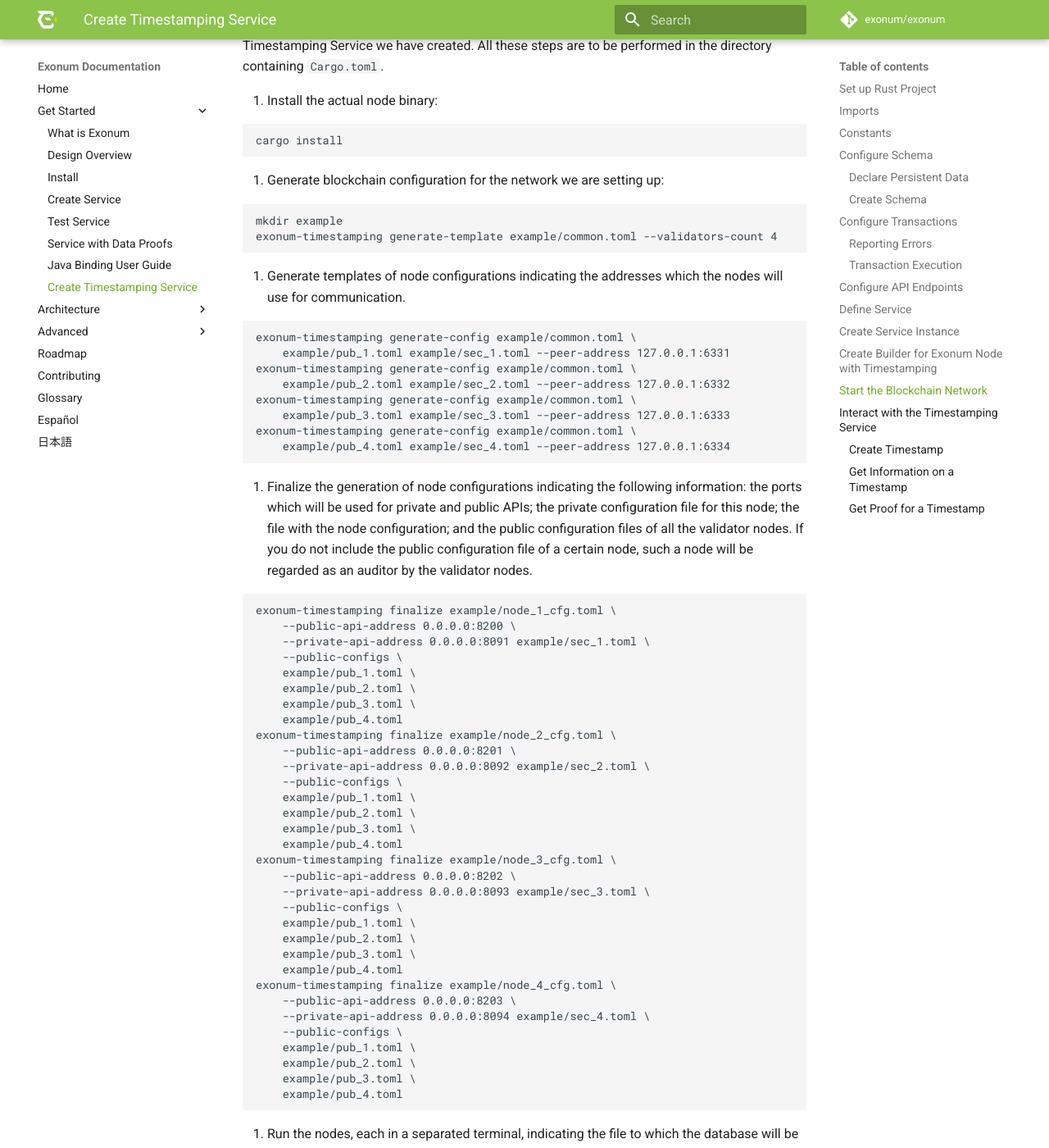
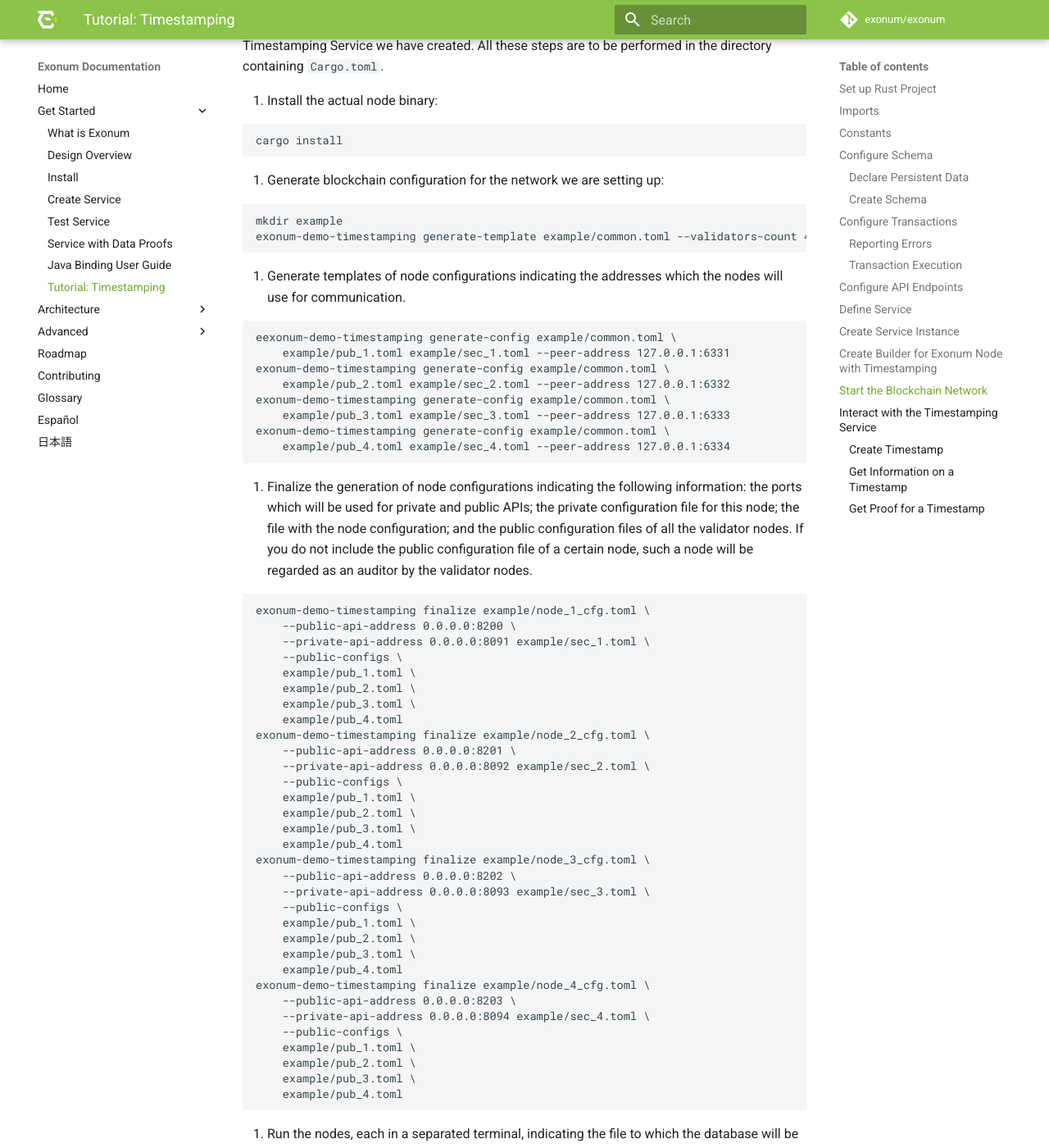
Before and after one commit to exonum/exonum-doc, an MkDocs documentation site: the page built from src/get-started/timestamping-tutorial.md, in a window 1280 px wide and 1400 px high, scrolled down 13448 px. Shown: the whole window at 82% size. Built offline with MkDocs 1.6.1 and Material for MkDocs 9.7.7, drawn with Linux system fonts in a browser that asks for light colours; comment, search, counter and statistics services are not loaded; old or Windows-style settings are respelled for this version of MkDocs; some of the changed text lies outside the part shown.

Commit message:
Update links and title

````diff
--- a/mkdocs.yml
+++ b/mkdocs.yml
@@ -58,7 +58,7 @@
     - 'Service with Data Proofs': 'get-started/data-proofs.md'
     - 'Java Binding User Guide': 'get-started/java-binding.md'
     # A tutorial on creating a Timestamping Service based on a demo service.
-    - 'Create Timestamping Service': 'get-started/timestamping-tutorial.md'
+    - 'Tutorial: Timestamping': 'get-started/timestamping-tutorial.md'
   - 'Architecture':
     # Includes guidelines for services
     - 'Services': 'architecture/services.md'
--- a/src/get-started/timestamping-tutorial.md
+++ b/src/get-started/timestamping-tutorial.md
@@ -1,4 +1,4 @@
-# Create Timestamping Service
+# Tutorial: How to Create a Timestamping Service
 
 In this tutorial we will create a Timestamping Service for an Exonum
 powered blockchain and start up a four-node network that will process requests
@@ -29,14 +29,14 @@
 the necessary dependencies to it.
 
 ```bash
-cargo new timestamping
+cargo new demo-timestamping
 ```
 
 Add necessary dependencies to `Cargo.toml` in the project directory:
 
 ```toml
 [package]
-name = "exonum-timestamping"
+name = "exonum-demo-timestamping"
 version = "0.0.0"
 publish = false
 authors = ["Your name <your@email.com>"]
@@ -139,8 +139,8 @@
 [read requests](../architecture/services.md#read-requests), and `Fork`s
 are used in transaction processing.
 
-We have separated the code that configures the schema for our timestamping
-service into a separate file - [src/schema.rs][src/schema.rs]. Here we describe
+We have separated the code that configures the schema for our Timestamping
+Service into a separate file - [src/schema.rs][src/schema.rs]. Here we describe
 the main elements with which our service will operate.
 
 ### Declare Persistent Data
@@ -735,20 +735,20 @@
 
    ```none
    mkdir example
-   exonum-timestamping generate-template example/common.toml --validators-count 4
+   exonum-demo-timestamping generate-template example/common.toml --validators-count 4
    ```
 
 3. Generate templates of node configurations indicating the addresses which the
    nodes will use for communication.
 
    ```none
-   exonum-timestamping generate-config example/common.toml \
+   eexonum-demo-timestamping generate-config example/common.toml \
        example/pub_1.toml example/sec_1.toml --peer-address 127.0.0.1:6331
-   exonum-timestamping generate-config example/common.toml \
+   exonum-demo-timestamping generate-config example/common.toml \
        example/pub_2.toml example/sec_2.toml --peer-address 127.0.0.1:6332
-   exonum-timestamping generate-config example/common.toml \
+   exonum-demo-timestamping generate-config example/common.toml \
        example/pub_3.toml example/sec_3.toml --peer-address 127.0.0.1:6333
-   exonum-timestamping generate-config example/common.toml \
+   exonum-demo-timestamping generate-config example/common.toml \
        example/pub_4.toml example/sec_4.toml --peer-address 127.0.0.1:6334
    ```
 
@@ -760,7 +760,7 @@
    node, such a node will be regarded as an auditor by the validator nodes.
 
    ```none
-   exonum-timestamping finalize example/node_1_cfg.toml \
+   exonum-demo-timestamping finalize example/node_1_cfg.toml \
        --public-api-address 0.0.0.0:8200 \
        --private-api-address 0.0.0.0:8091 example/sec_1.toml \
        --public-configs \
@@ -768,7 +768,7 @@
        example/pub_2.toml \
        example/pub_3.toml \
        example/pub_4.toml
-   exonum-timestamping finalize example/node_2_cfg.toml \
+   exonum-demo-timestamping finalize example/node_2_cfg.toml \
        --public-api-address 0.0.0.0:8201 \
        --private-api-address 0.0.0.0:8092 example/sec_2.toml \
        --public-configs \
@@ -776,7 +776,7 @@
        example/pub_2.toml \
        example/pub_3.toml \
        example/pub_4.toml
-   exonum-timestamping finalize example/node_3_cfg.toml \
+   exonum-demo-timestamping finalize example/node_3_cfg.toml \
        --public-api-address 0.0.0.0:8202 \
        --private-api-address 0.0.0.0:8093 example/sec_3.toml \
        --public-configs \
@@ -784,7 +784,7 @@
        example/pub_2.toml \
        example/pub_3.toml \
        example/pub_4.toml
-   exonum-timestamping finalize example/node_4_cfg.toml \
+   exonum-demo-timestamping finalize example/node_4_cfg.toml \
        --public-api-address 0.0.0.0:8203 \
        --private-api-address 0.0.0.0:8094 example/sec_4.toml \
        --public-configs \
@@ -798,13 +798,13 @@
    the database will be written. To enable logs, use the `RUST_LOG` variable.
 
    ```none
-   exonum-timestamping run --node-config example/node_1_cfg.toml \
+   exonum-demo-timestamping run --node-config example/node_1_cfg.toml \
        --db-path example/db1 --public-api-address 0.0.0.0:8200
-   exonum-timestamping run --node-config example/node_2_cfg.toml \
+   exonum-demo-timestamping run --node-config example/node_2_cfg.toml \
        --db-path example/db2 --public-api-address 0.0.0.0:8201
-   exonum-timestamping run --node-config example/node_3_cfg.toml \
+   exonum-demo-timestamping run --node-config example/node_3_cfg.toml \
        --db-path example/db3 --public-api-address 0.0.0.0:8202
-   exonum-timestamping run --node-config example/node_4_cfg.toml \
+   exonum-demo-timestamping run --node-config example/node_4_cfg.toml \
        --db-path example/db4 --public-api-address 0.0.0.0:8203
    ```
 
@@ -1004,18 +1004,19 @@
 
 Great! You have created a fully functional Timestamping Service.
 
-Next you can refer to [Cryptocurrency][Cryptocurrency] and
-[Service with Data Proofs][Service with Data Proofs] for our other tutorials.
+Next you can refer to [How to Create a Service][demo-service] and
+[How to Create a Service with Data Proofs][demo-data-proofs] for our other
+tutorials.
 
 Stay tuned for news about updates to the Exonum platform in
 our [blog](https://exonum.com/blog/).
 
-[timestamping]: https://github.com/exonum/exonum/tree/master/examples/timestamping
-[Service with Data Proof]: https://github.com/exonum/exonum/tree/master/examples/cryptocurrency-advanced
-[Cryptocurrency]: https://github.com/exonum/exonum/tree/master/examples/cryptocurrency
-[src/lib.rs]: https://github.com/exonum/exonum/blob/master/examples/timestamping/backend/src/lib.rs
-[src/transactions.rs]: https://github.com/exonum/exonum/blob/master/examples/timestamping/backend/src/transactions.rs
-[src/schema.rs]: https://github.com/exonum/exonum/blob/master/examples/timestamping/backend/src/schema.rs
-[src/api.rs]: https://github.com/exonum/exonum/blob/master/examples/timestamping/backend/src/api.rs
-[src/main.rs]: https://github.com/exonum/exonum/blob/master/examples/timestamping/backend/src/main.rs
+[timestamping]: https://github.com/exonum/exonum/tree/master/examples/demo-timestamping
+[demo-data-proofs]: https://github.com/exonum/exonum/tree/master/examples/demo-data-proofs
+[demo-service]: https://github.com/exonum/exonum/tree/master/examples/demo-service
+[src/lib.rs]: https://github.com/exonum/exonum/blob/master/examples/demo-timestamping/backend/src/lib.rs
+[src/transactions.rs]: https://github.com/exonum/exonum/blob/master/examples/demo-timestamping/backend/src/transactions.rs
+[src/schema.rs]: https://github.com/exonum/exonum/blob/master/examples/demo-timestamping/backend/src/schema.rs
+[src/api.rs]: https://github.com/exonum/exonum/blob/master/examples/demo-timestamping/backend/src/api.rs
+[src/main.rs]: https://github.com/exonum/exonum/blob/master/examples/demotimestamping/backend/src/main.rs
 [client]: https://github.com/exonum/exonum-client
````
